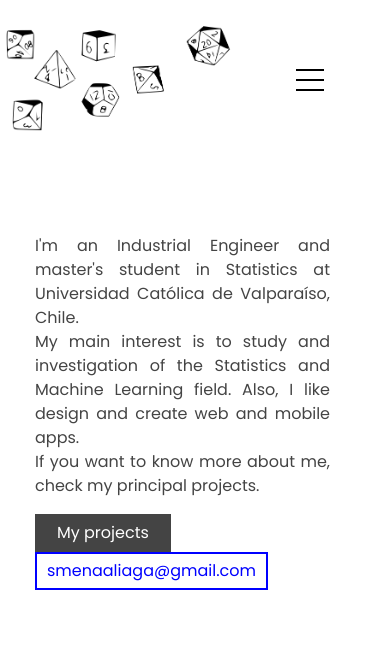
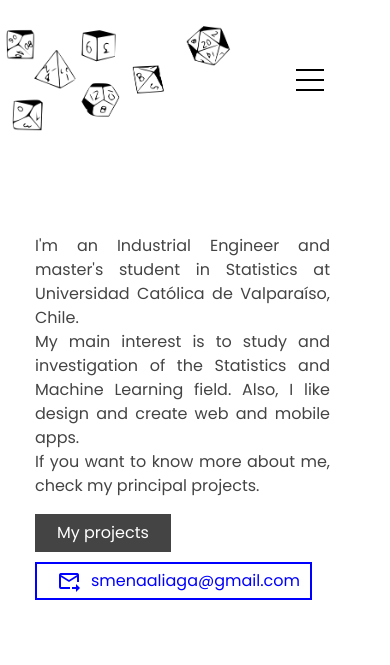
Before and after one commit to smenaaliaga/smenaaliaga.github.io, a plain HTML site: page index.html in a window 390 px wide. Both pictures are taken after a click on the button "Contact me!". Shown: the top 665 px of the page. Drawn offline with nearby package versions, Linux system fonts and the light colour scheme; files whose address does not match are found by name.

Commit message:
Change position contact me for mobile

```diff
--- a/css/style.css
+++ b/css/style.css
@@ -550,6 +550,7 @@ label {
     outline: none;
 } */
 .learn-btn {
+    position: center;
     padding: 5px 20px;
     background: var(--light-text-color);
     color: white;
@@ -573,7 +574,7 @@ label {
 .email {
     position: center;
     padding: 5px 10px;
-    letter-spacing: 0.1;
+    margin-left: 10px;
     transition: all 1s;
     display: inline-block;
     display: none;
@@ -742,6 +743,10 @@ li span:hover:after {
     background-position: center;
 }
 
+.center {
+    display: inline-block;
+}
+
 /* Tablets */
 @media (min-width: 768px) and (max-width: 1024px) {
     #left-hero {
@@ -790,6 +795,14 @@ li span:hover:after {
 
     .header {
         background-size: 75%;
+    }
+
+    .center {
+        margin: 10px;
+    }
+
+    .email {
+        margin-left: -10px;
     }
 
     /* For mobile phones: */
--- a/index.html
+++ b/index.html
@@ -19,6 +19,7 @@
     <script src="assets/js/app.js"></script>
     <link rel="manifest" href="manifest.json">
     <script src="https://ajax.googleapis.com/ajax/libs/jquery/3.5.1/jquery.min.js"></script>
+    <link rel="stylesheet" href="https://fonts.googleapis.com/icon?family=Material+Icons">
 </head>
 
 <body id="index-body" style="overflow: hidden;">
@@ -57,13 +58,18 @@
                         My projects
                     </button>
                 </a>
-                <div id="contact" style="display: inline-block;">
+
+                <div class="center">
+                    <div id="contact">
                         <button class="contact-btn" onclick="show()">
                             Contact me!
                         </button>
                     </div>
+
                     <div id="email" class="email">
+                        <span class="material-icons" style="float: left; margin-right: 10px;">forward_to_inbox</span>
                         smenaaliaga@gmail.com
+                    </div>
                 </div>
 
                 <script>
```
Lines whose indentation alone changed are shown as unchanged.
